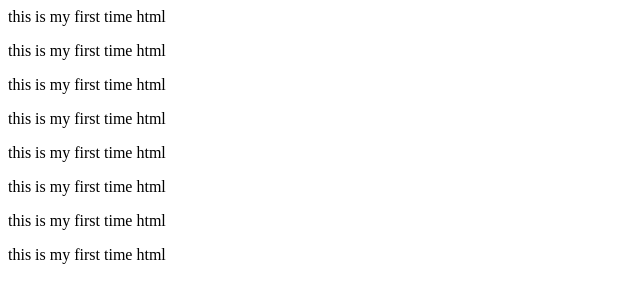
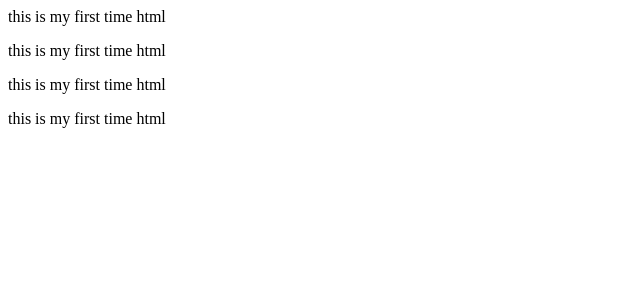
Before and after one commit to suraj543/Localrepo, a plain HTML site: page index.html in a window 1280 px wide. Shown: the whole page, without its empty margins (0-640 px from the left). Drawn offline with Linux system fonts and the light colour scheme.

Commit message:
deleted few lines of code

```diff
--- a/index.html
+++ b/index.html
@@ -4,9 +4,3 @@
 
 <p>this is my first time html</p>
 <p>this is my first time html</p>
-
-<p>this is my first time html</p>
-<p>this is my first time html</p>
-
-<p>this is my first time html</p>
-<p>this is my first time html</p>
```
